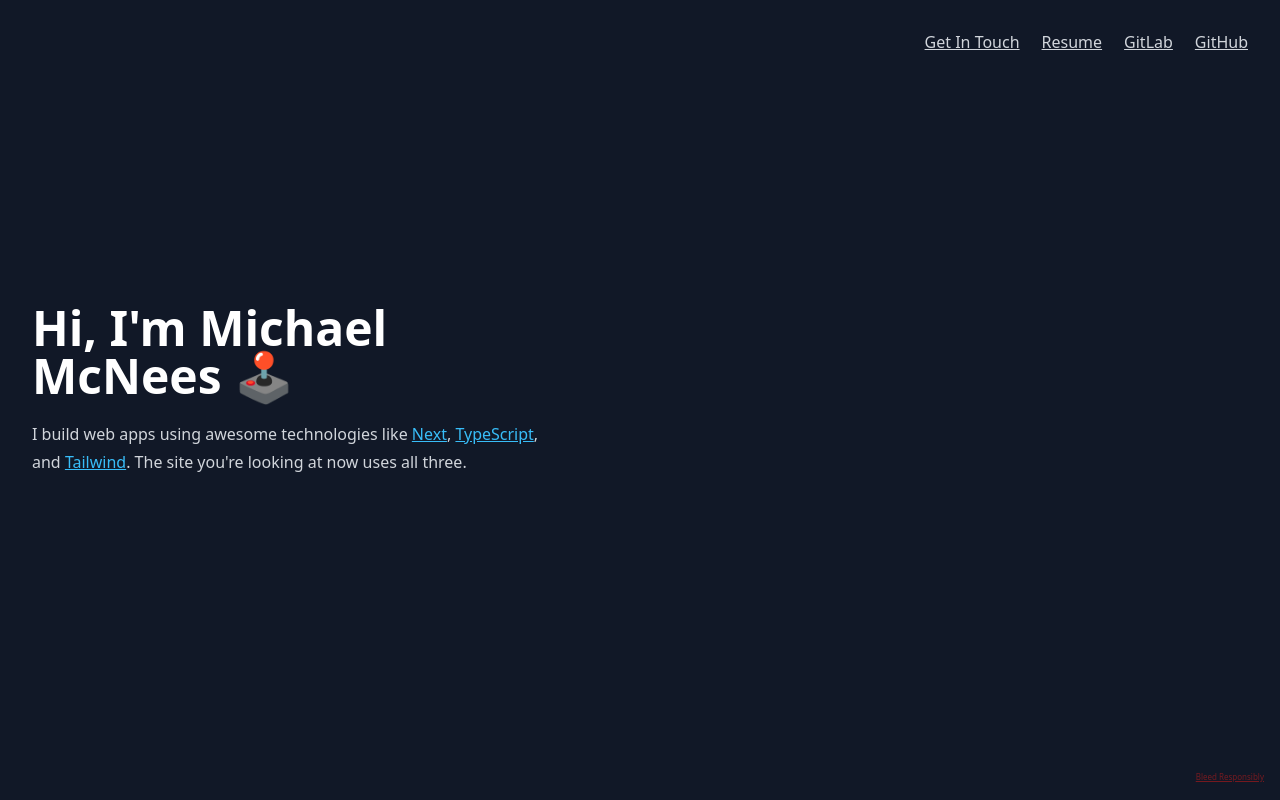
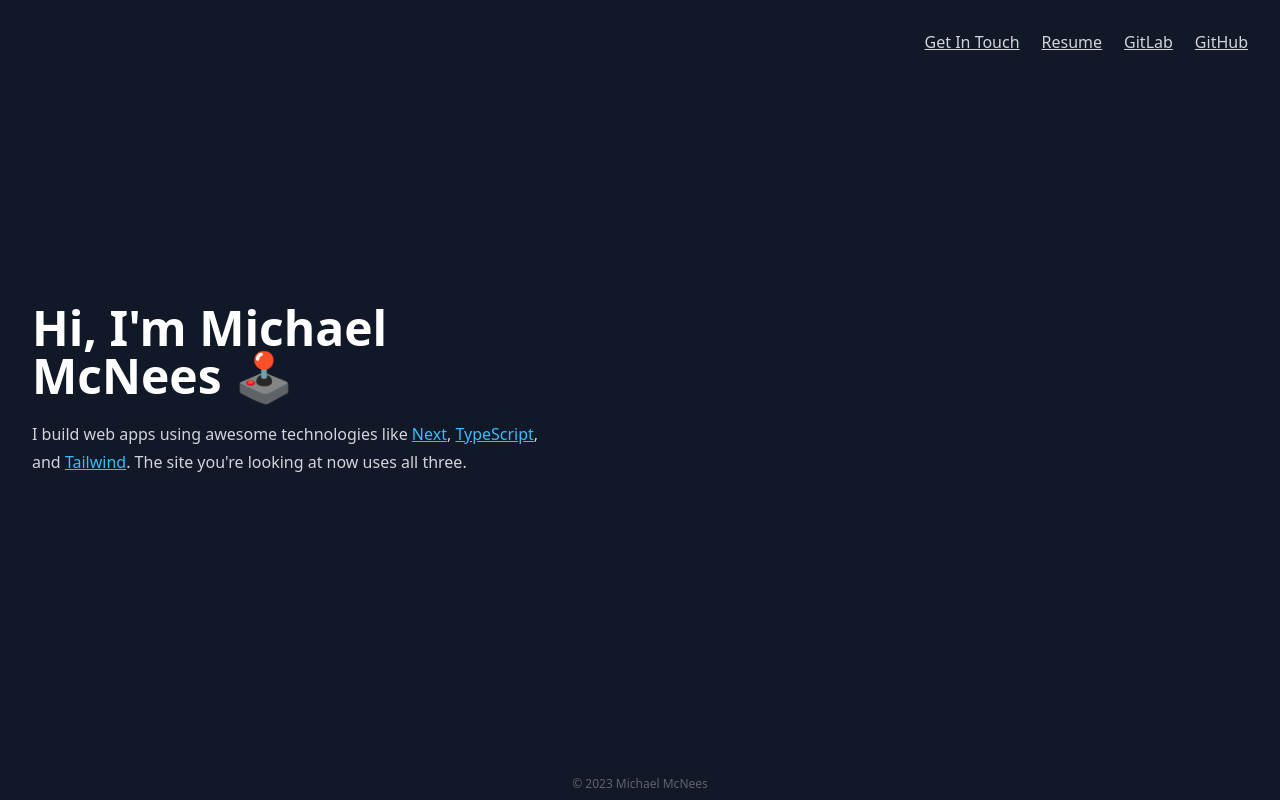
Before and after one commit to BSKnuckles/mcnees-me, a Next.js app: page / in a window 1280 px wide. Built offline with nearby package versions, Linux system fonts and the light colour scheme.

Commit message:
Added footer and tweaked nav layout

```diff
--- a/src/pages/index.tsx
+++ b/src/pages/index.tsx
@@ -35,7 +35,7 @@ export default function Home() {
           . The site you're looking at now uses all three.
         </p>
         <nav className='fixed top-0 right-8'>
-          <ul className='list-none flex space-x-4'>
+          <ul className='list-none flex gap-x-4 flex-wrap'>
             <li>
               <a
                 className='text-gray-300'
@@ -74,14 +74,10 @@ export default function Home() {
             </li>
           </ul>
         </nav>
-        <a
-          className='fixed bottom-4 right-4 text-red-700/60 text-[0.5rem]'
-          href='https://create.t3.gg/'
-          target='_blank'
-          referrerPolicy='no-referrer'>
-          Bleed Responsibly
-        </a>
       </main>
+      <footer className='fixed bottom-0 left-0 right-0 text-center text-gray-300/40 text-xs py-2'>
+        © 2023 Michael McNees
+      </footer>
     </>
   )
 }
```
